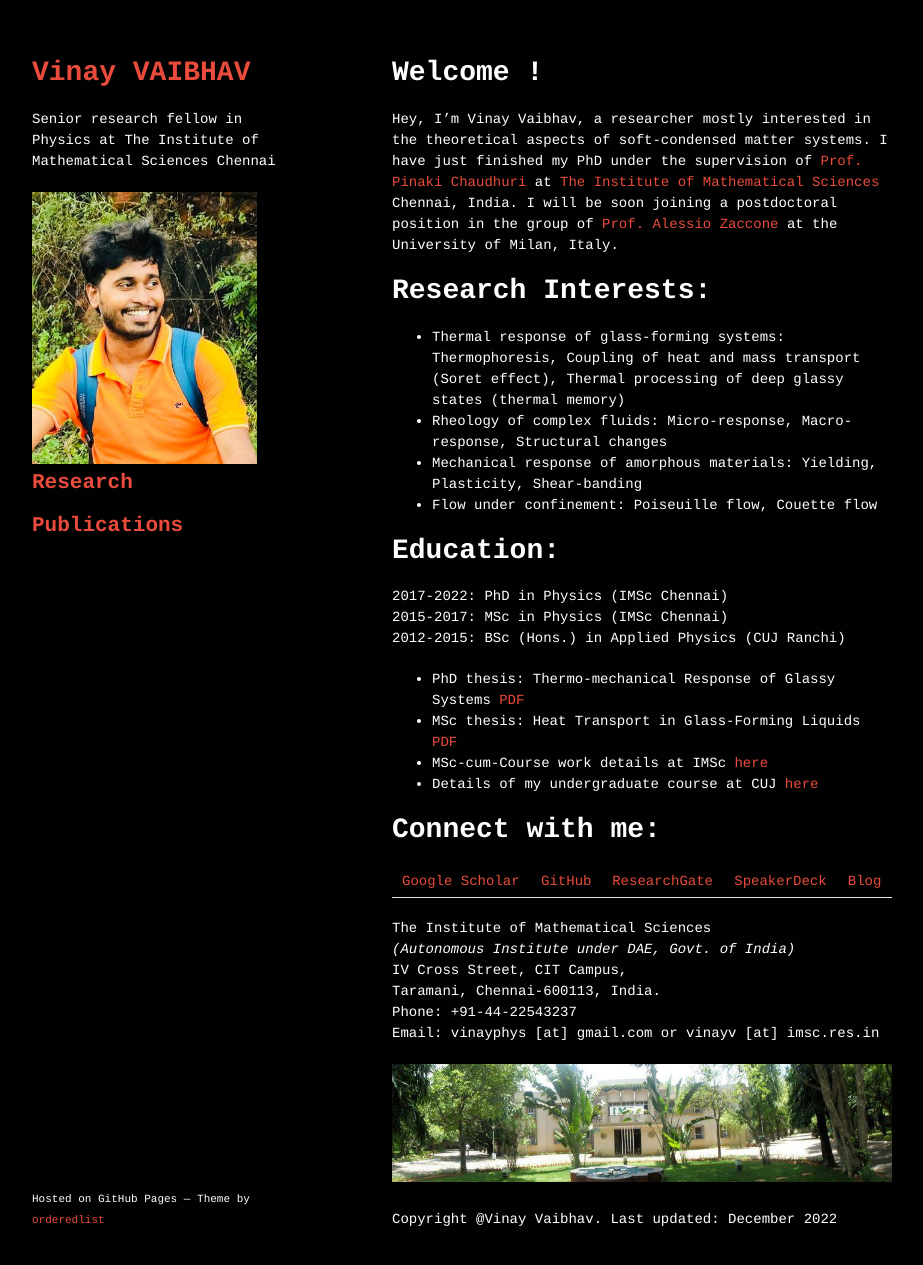
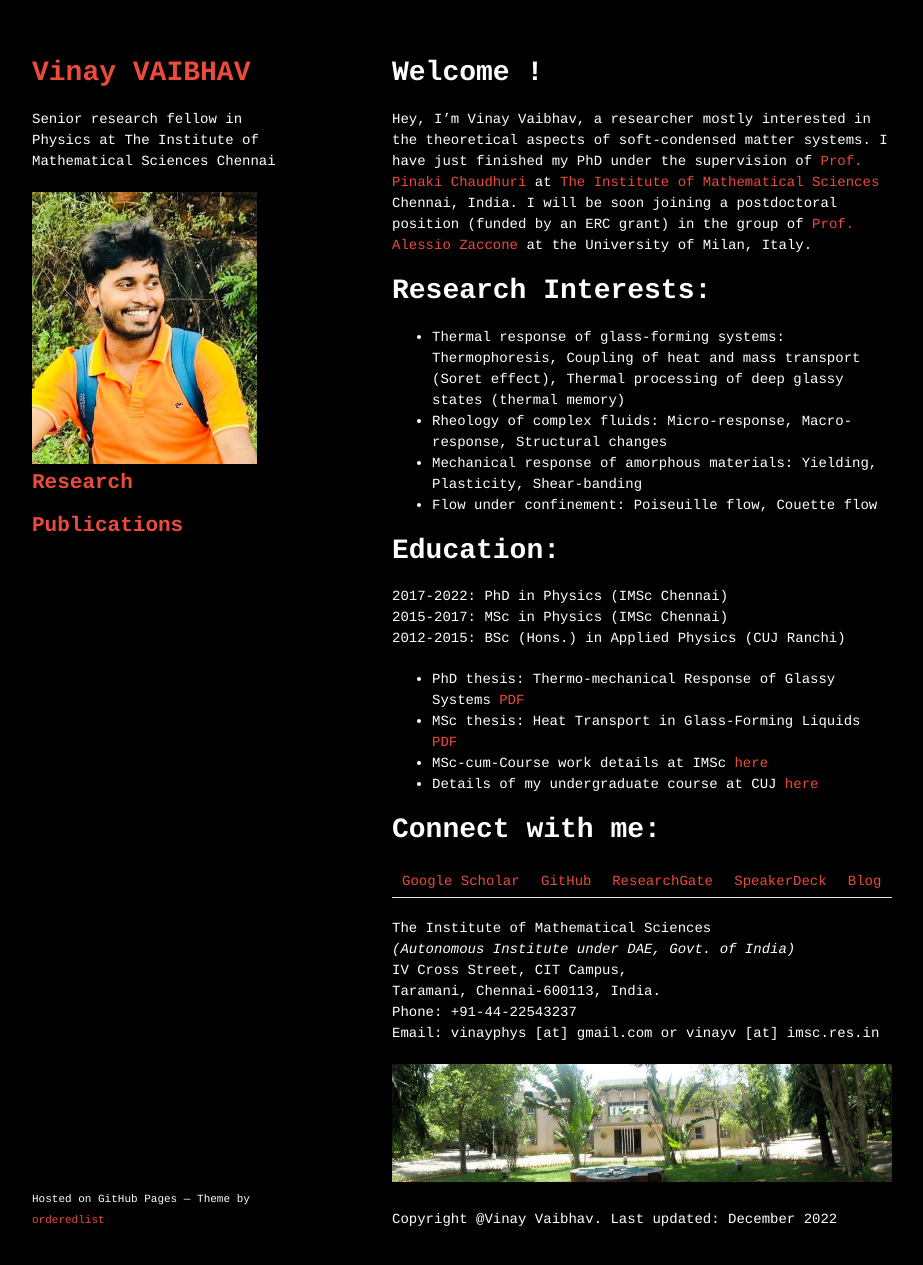
Before and after one commit to vinayphys/vinayphys.github.io, a Jekyll site: the page built from index.md, in a window 1280 px wide and 1300 px high. Shown: the top 1265 px of the window, without its empty margins (178-1101 px from the left). Built offline with Jekyll 4.4.1, drawn with Linux system fonts in a browser that asks for light colours; our own code applies the rules of GitHub Pages for plain Markdown files; a script that is not in the unit is left out.

Commit message:
Update index.md

```diff
--- a/index.md
+++ b/index.md
@@ -1,6 +1,6 @@
 # Welcome !
 
-Hey, I'm Vinay Vaibhav, a researcher mostly interested in the theoretical aspects of soft-condensed matter systems. I have just finished my PhD under the supervision of <a href="https://www.imsc.res.in/pinaki_chaudhuri">Prof. Pinaki Chaudhuri</a> at <a href="https://www.imsc.res.in">The Institute of Mathematical Sciences</a> Chennai, India. I will be soon joining a postdoctoral position in the group of <a href="https://www.unimi.it/en/ugov/person/alessio-zaccone">Prof. Alessio Zaccone</a> at the University of Milan, Italy.
+Hey, I'm Vinay Vaibhav, a researcher mostly interested in the theoretical aspects of soft-condensed matter systems. I have just finished my PhD under the supervision of <a href="https://www.imsc.res.in/pinaki_chaudhuri">Prof. Pinaki Chaudhuri</a> at <a href="https://www.imsc.res.in">The Institute of Mathematical Sciences</a> Chennai, India. I will be soon joining a postdoctoral position (funded by an ERC grant) in the group of <a href="https://www.unimi.it/en/ugov/person/alessio-zaccone">Prof. Alessio Zaccone</a> at the University of Milan, Italy.
 
 # Research Interests:
 * Thermal response of glass-forming systems: Thermophoresis, Coupling of heat and mass transport (Soret effect), Thermal processing of deep glassy states (thermal memory)
```
